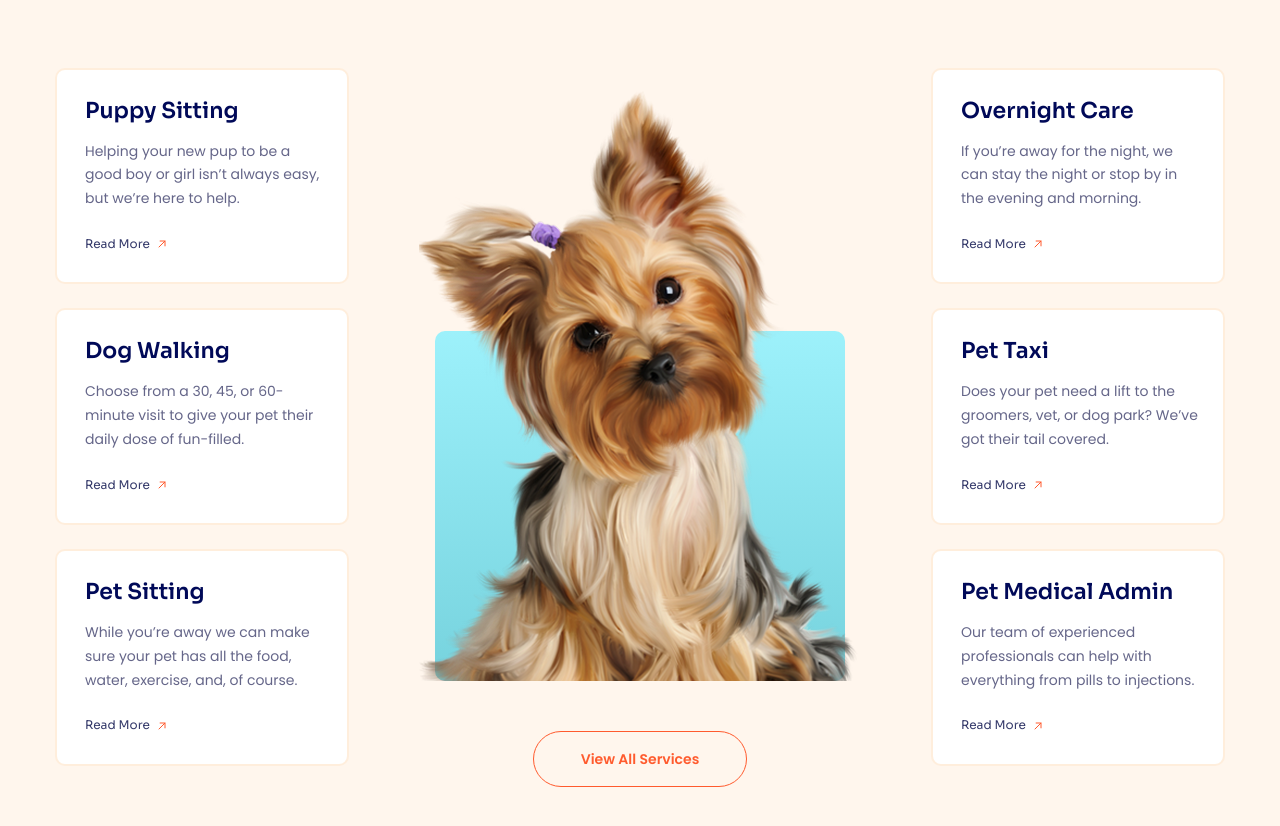
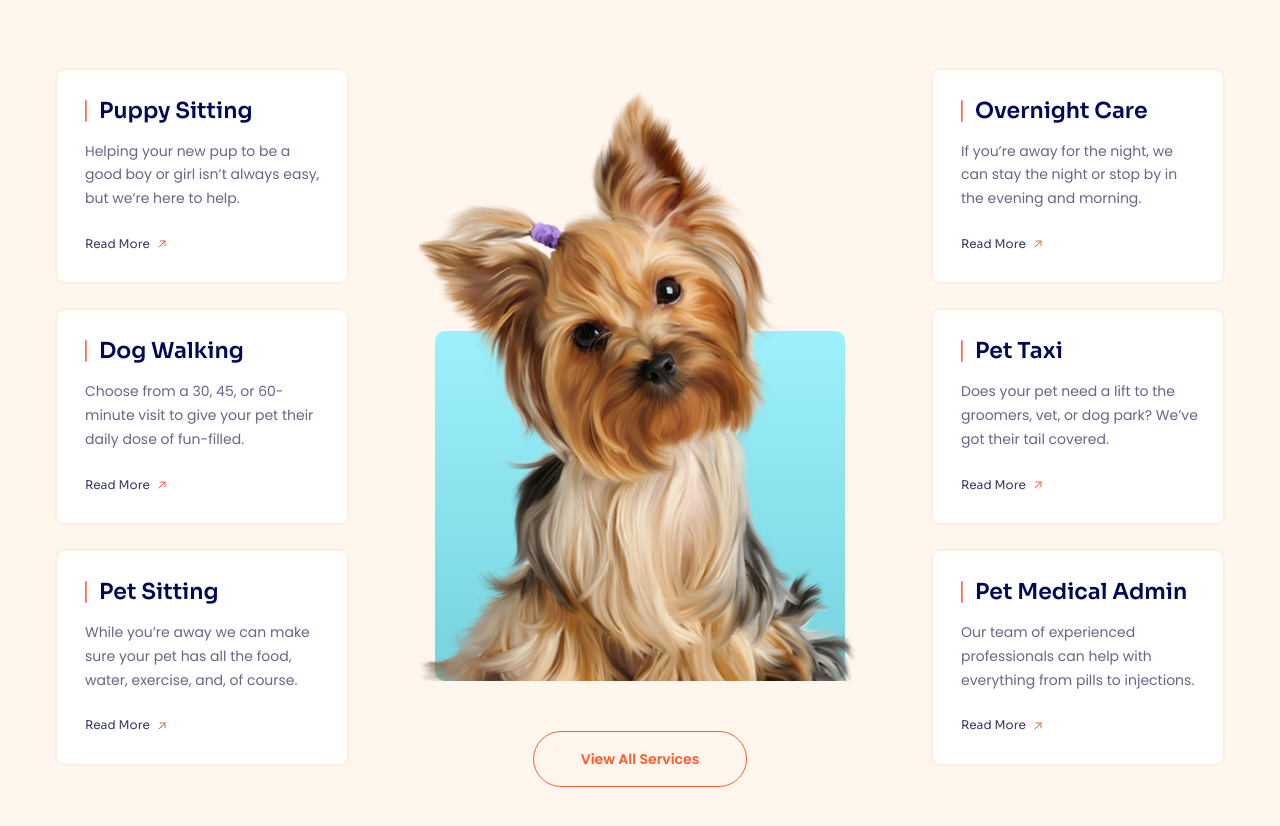
Before and after one commit to kienhao2209/f8-htmlcss-04, a plain HTML site: page index.html in a window 1280 px wide. Shown: the part 2447-3273 px from the top of the page. Drawn offline with Linux system fonts and the light colour scheme.

Commit message:
Service #3

```diff
--- a/assets/css/styles.css
+++ b/assets/css/styles.css
@@ -610,11 +610,23 @@ a {
 }
 
 .service-item__heading {
+    display: flex;
+    align-items: center;
     color: var(--second-color);
     font-family: Sora, sans-serif;
     font-size: 2.2rem;
     font-weight: 600;
     line-height: 1;
+    column-gap: 12px;
+}
+
+.service-item__heading::before {
+    content: "";
+    display: inline-block;
+    width: 2px;
+    height: 22px;
+    border-radius: 1px;
+    background: linear-gradient(90deg, #FF5B2E 0.39%, #FFA187 100.29%);
 }
 
 .service-item__desc {
--- a/index.html
+++ b/index.html
@@ -468,8 +468,10 @@
                         <div class="service__column">
                             <!-- Service item 1 -->
                             <article class="service-item">
-                                <h3 class="service-item__heading">
-                                    Puppy Sitting
+                                <h3>
+                                    <a href="#!" class="service-item__heading">
+                                        Puppy Sitting
+                                    </a>
                                 </h3>
                                 <p class="service-item__desc">
                                     Helping your new pup to be a good boy or
@@ -483,8 +485,10 @@
 
                             <!-- Service item 2 -->
                             <article class="service-item">
-                                <h3 class="service-item__heading">
-                                    Dog Walking
+                                <h3>
+                                    <a href="#!" class="service-item__heading">
+                                        Dog Walking
+                                    </a>
                                 </h3>
                                 <p class="service-item__desc">
                                     Choose from a 30, 45, or 60-minute visit to
@@ -498,8 +502,10 @@
 
                             <!-- Service item 3 -->
                             <article class="service-item">
-                                <h3 class="service-item__heading">
-                                    Pet Sitting
+                                <h3>
+                                    <a href="#!" class="service-item__heading">
+                                        Pet Sitting
+                                    </a>
                                 </h3>
                                 <p class="service-item__desc">
                                     While you’re away we can make sure your pet
@@ -529,8 +535,10 @@
                         <div class="service__column">
                             <!-- Service item 4 -->
                             <article class="service-item">
-                                <h3 class="service-item__heading">
-                                    Overnight Care
+                                <h3>
+                                    <a href="#!" class="service-item__heading">
+                                        Overnight Care
+                                    </a>
                                 </h3>
                                 <p class="service-item__desc">
                                     If you’re away for the night, we can stay
@@ -544,12 +552,18 @@
 
                             <!-- Service item 5 -->
                             <article class="service-item">
-                                <h3 class="service-item__heading">Pet Taxi</h3>
+                                <h3>
+                                    <a href="#!" class="service-item__heading">
+                                        Pet Taxi
+                                    </a>
+                                </h3>
+
                                 <p class="service-item__desc">
                                     Does your pet need a lift to the groomers,
                                     vet, or dog park? We’ve got their tail
                                     covered.
                                 </p>
+
                                 <a href="#!" class="service-item__more">
                                     Read More
                                 </a>
@@ -557,8 +571,10 @@
 
                             <!-- Service item 6 -->
                             <article class="service-item">
-                                <h3 class="service-item__heading">
-                                    Pet Medical Admin
+                                <h3>
+                                    <a href="#!" class="service-item__heading">
+                                        Pet Medical Admin
+                                    </a>
                                 </h3>
                                 <p class="service-item__desc">
                                     Our team of experienced professionals can
```
